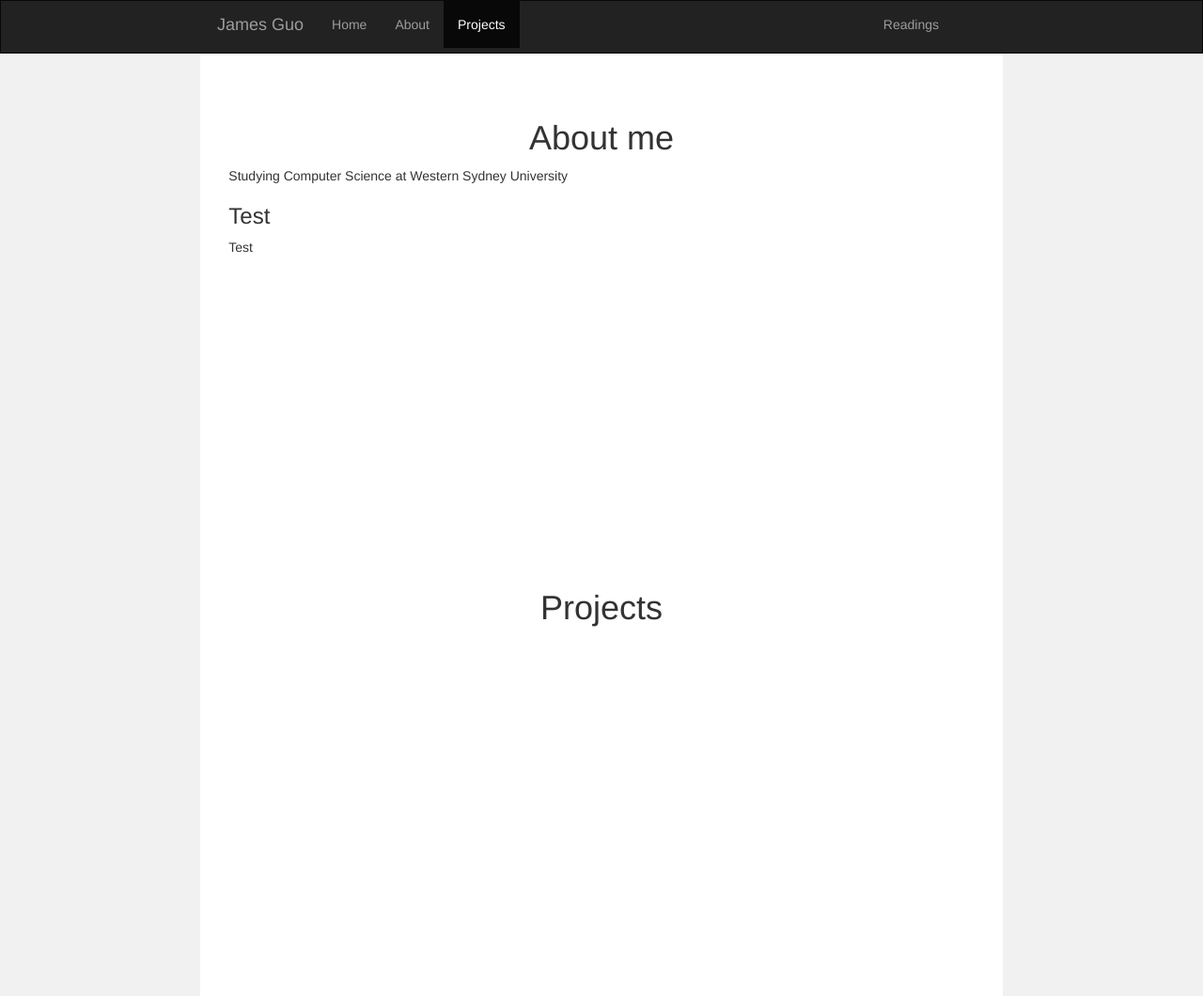
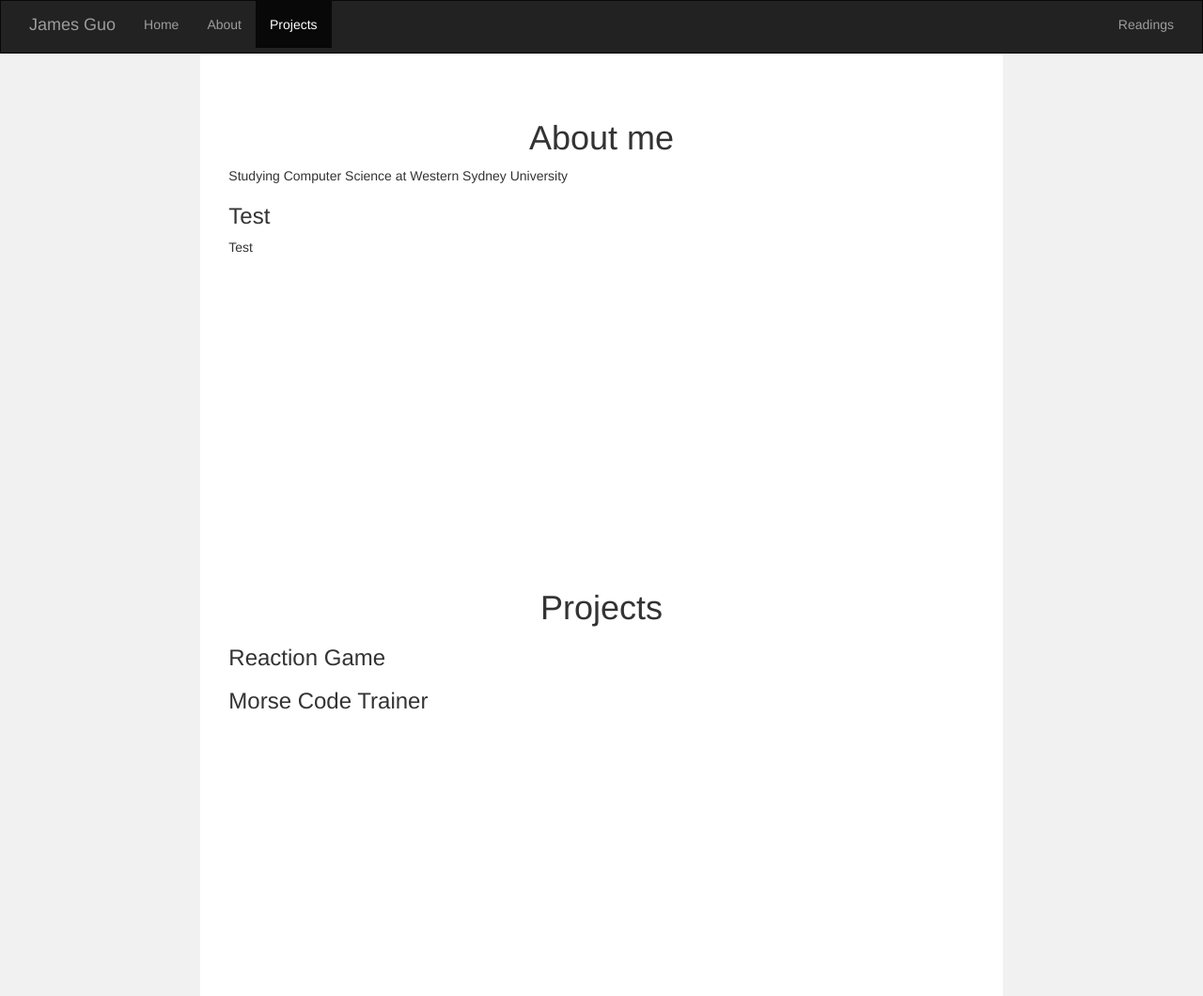
Before and after one commit to James-Guo/James-Guo.github.io, a plain HTML site: page index.html in a window 1280 px wide. Shown: the top 1060 px of the page at 94% size. Drawn offline with nearby package versions, Linux system fonts and the light colour scheme.

Commit message:
Reverted some design changes

```diff
--- a/index.html
+++ b/index.html
@@ -49,6 +49,8 @@
       </div>
       <div id="projects" class="container-fluid">
        <center><h1>Projects</h1></center>
+       <h3>Reaction Game</h3>
+       <h3>Morse Code Trainer</h3>
       </div>
     </div>
     <div class="col-sm-2 sidenav">
--- a/main.css
+++ b/main.css
@@ -31,8 +31,6 @@
 }
 
 .navbar .navbar-collapse{
-    margin-left: 200px;
-    margin-right: 250px;
 }
 
 
```
